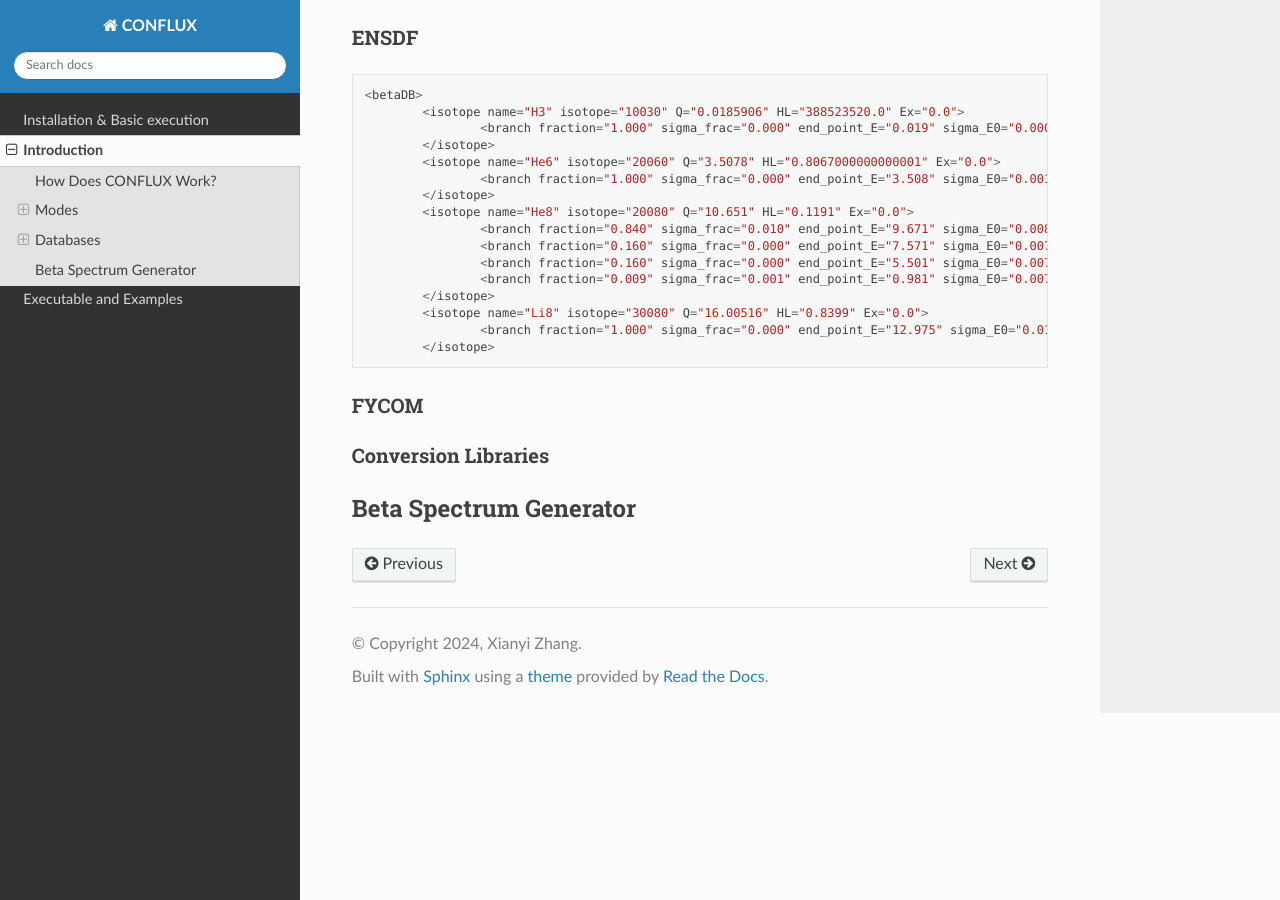
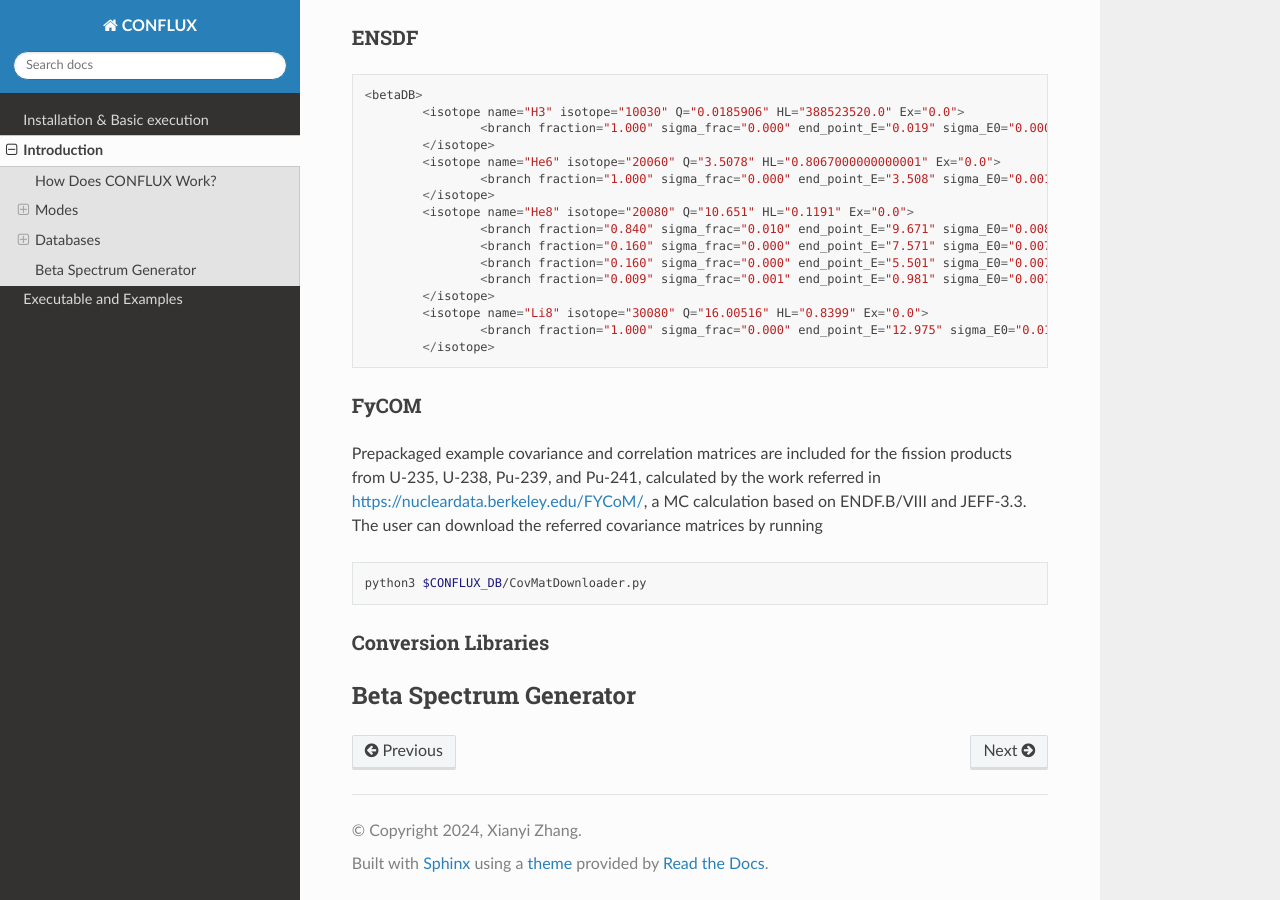
Before and after one commit to CNFLUX/conflux, a Sphinx documentation site: the page built from docs/source/Intro.rst, in a window 1280 px wide and 900 px high, scrolled down 3855 px. Built offline with Sphinx 7.4.7 and the Read the Docs theme 3.1.0, drawn with Linux system fonts in a browser that asks for light colours.

Commit message:
edited the manual

```diff
--- a/docs/source/Intro.rst
+++ b/docs/source/Intro.rst
@@ -79,8 +79,14 @@ ENSDF
 .. literalinclude:: ENSDF_example.txt
 
 
-FYCOM
+FyCOM
 -----
+Prepackaged example covariance and correlation matrices are included for the fission products from  U-235, U-238, Pu-239, and Pu-241, calculated by the work referred in https://nucleardata.berkeley.edu/FYCoM/, a MC calculation based on ENDF.B/VIII and JEFF-3.3.
+The user can download the referred covariance matrices by running
+
+.. code-block:: bash
+
+    python3 $CONFLUX_DB/CovMatDownloader.py
 
 Conversion Libraries
 --------------------
```
